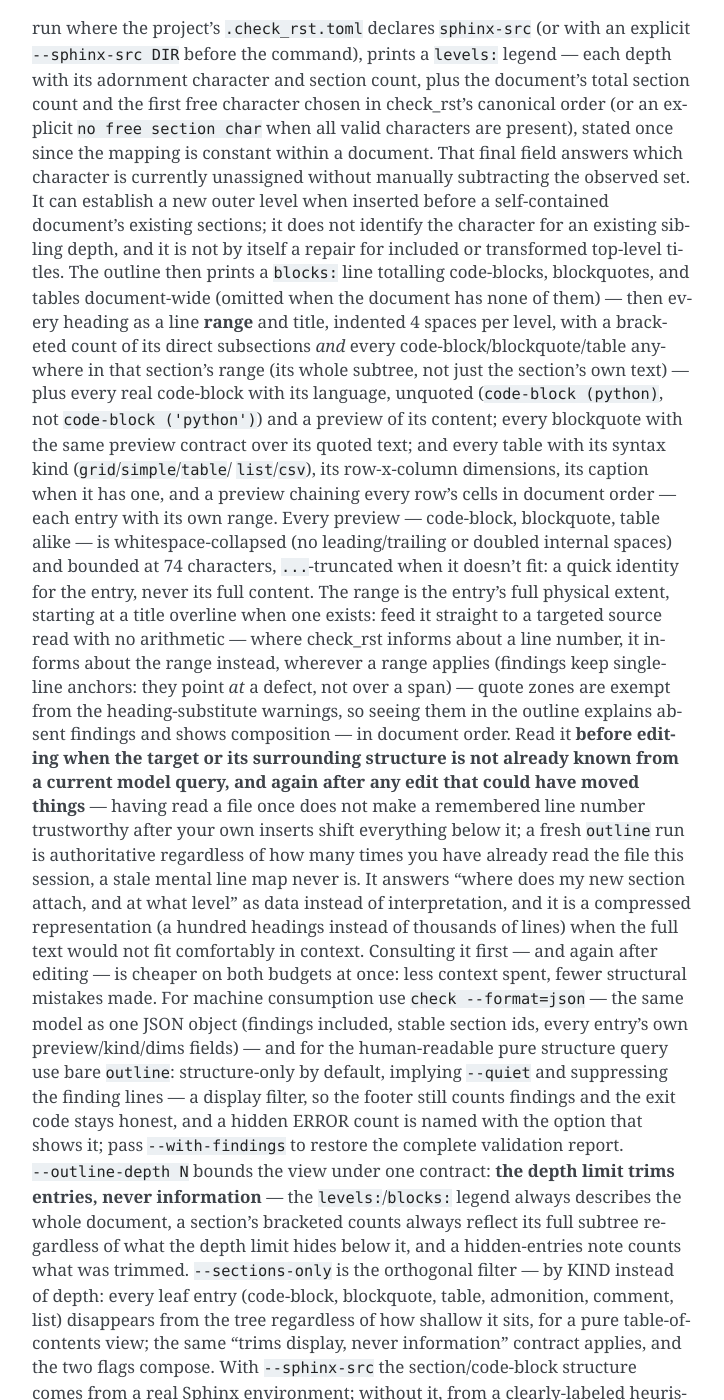
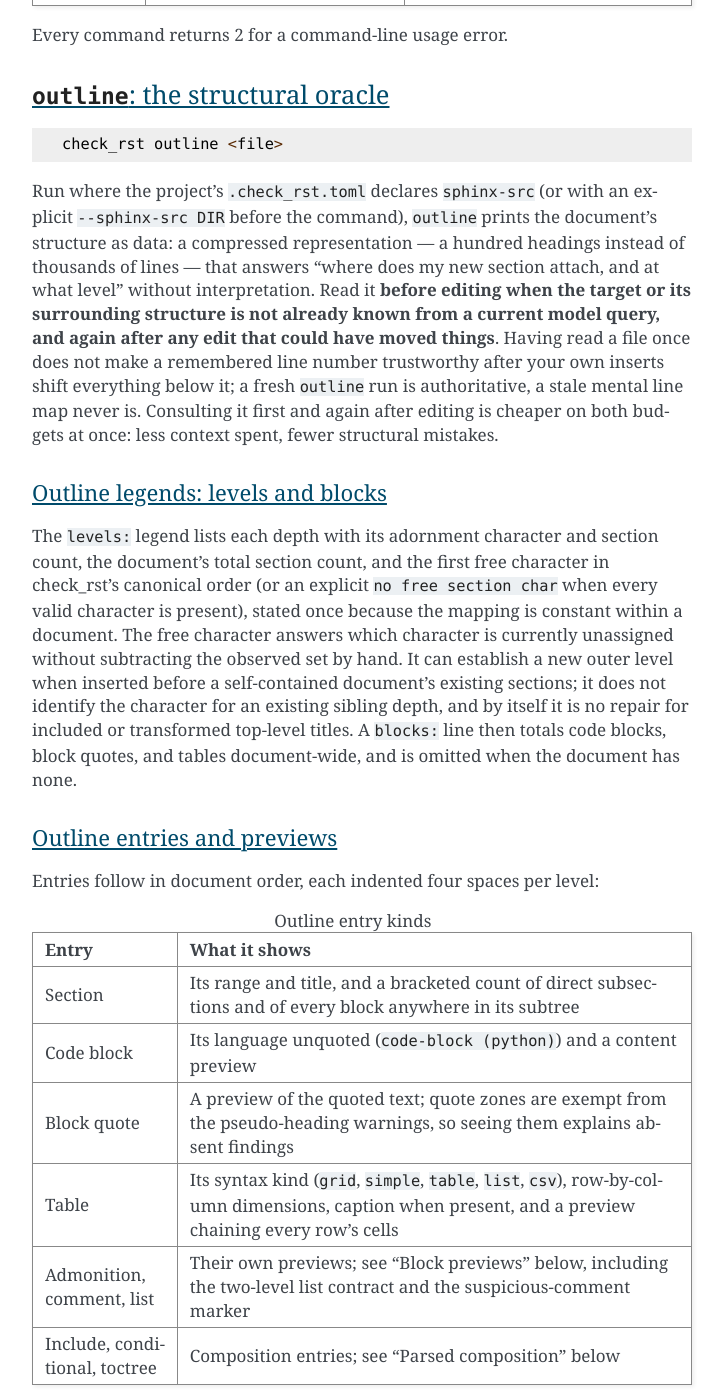
Before and after one commit to dememax/check_rst, a Sphinx documentation site: the page built from docs/guide.rst, in a window 1280 px wide and 1400 px high, scrolled down 25372 px. Shown: the whole window, without its empty margins (388-1112 px from the left). Built offline with Sphinx 7.4.7, drawn with Linux system fonts in a browser that asks for light colours; some of the changed text lies outside the part shown.

Commit message:
docs(guide): split the outline oracle into retrievable sections
Plan step 4.4: "outline: the structural oracle" was a 79-line section whose body was essentially one 71-line paragraph. By the project's own cold-reader standard, legends, entry kinds, ranges, filters, output modes, and verified-versus-heuristic sources are concepts a reader retrieves independently.

The section now opens with what `outline` is and when to run it — before editing when structure is unknown, and again after any edit that could move things. Six subsections follow:
- "Outline legends: levels and blocks";
- "Outline entries and previews", with an entry-kind table and the shared 74-character preview contract;
- "Outline ranges";
- "Outline filters: depth and kind", with the "trims display, never information" contract;
- "Outline output modes and status", covering structure-only by default, the hidden-ERROR hint, `--with-findings`, `check --format=json`, and a pointer to the reader exit-status table;
- "Outline sources: verified and heuristic".
The content is preserved; the table points at "Block previews" and "Parsed composition" for the remaining entry kinds instead of repeating them.

Validation: `outline --sections-only docs/guide.rst` shows the six subsections under the oracle section. The three-step RST loop on guide.rst reports 0 errors and 0 warnings.

Co-Authored-By: Claude Opus 5.5 <noreply@anthropic.com>

```diff
--- a/docs/guide.rst
+++ b/docs/guide.rst
@@ -1124,79 +1124,116 @@ Every command returns 2 for a command-line usage error.
 
     check_rst outline <file>
 
-run where the project's ``.check_rst.toml`` declares ``sphinx-src`` (or with an
-explicit ``--sphinx-src DIR`` before the command), prints a ``levels:`` legend — each depth with its adornment character
-and section count, plus the document's total section count and the first
-free character chosen in check_rst's canonical order (or an explicit
-``no free section char`` when all valid characters are present), stated
-once since the mapping is constant within a document.  That final field
-answers which character is currently unassigned without manually subtracting
-the observed set.  It can establish a new outer level when inserted before a
-self-contained document's existing sections; it does not identify the
-character for an existing sibling depth, and it is not by itself a repair for
-included or transformed top-level titles.  The outline then prints a
-``blocks:`` line totalling code-blocks, blockquotes, and tables
-document-wide (omitted when the document has none of them) — then
-every heading as a line **range** and title, indented 4 spaces per
-level, with a bracketed count of its direct subsections *and* every
-code-block/blockquote/table anywhere in that section's range (its whole
-subtree, not just the section's own text) — plus every real code-block
-with its language, unquoted (``code-block (python)``, not
-``code-block ('python')``) and a preview of its content; every
-blockquote with the same preview contract over its quoted text; and
-every table with its syntax kind (``grid``/``simple``/``table``/
-``list``/``csv``), its row-x-column dimensions, its caption when it has
-one, and a preview chaining every row's cells in document order — each
-entry with its own range.  Every preview — code-block, blockquote,
-table alike — is whitespace-collapsed (no leading/trailing or doubled
-internal spaces) and bounded at 74 characters, ``...``-truncated when
-it doesn't fit: a quick identity for the entry, never its full content.
-The range is the entry's full physical extent, starting at a title overline
-when one exists: feed it straight to a targeted source read with no
-arithmetic — where check_rst
-informs about a line number, it informs about the range instead,
-wherever a range applies (findings keep single-line anchors: they
-point *at* a defect, not over a span) — quote zones are exempt
-from the heading-substitute warnings, so seeing them in the outline
-explains absent findings and shows composition — in document order.
-Read it **before editing when the target or its surrounding structure is not
-already known from a current model query, and again after any edit that could
-have moved things** — having read a file once does not make a remembered line
-number trustworthy after your own inserts shift everything below it; a fresh
-``outline`` run is authoritative regardless of how many times you
-have already read the file this session, a stale mental line map never
-is.  It answers "where does my new section attach, and at what level"
-as data instead of interpretation, and it is a compressed
-representation (a hundred headings instead of thousands of lines) when
-the full text would not fit comfortably in context.  Consulting it
-first — and again after editing — is cheaper on both budgets at once:
-less context spent, fewer structural mistakes made.  For machine
-consumption use ``check --format=json`` — the same model as one JSON
-object (findings included, stable section ids, every entry's own
-preview/kind/dims fields) — and for the human-readable pure structure
-query use bare ``outline``: structure-only by default, implying
-``--quiet`` and suppressing the finding lines — a display filter, so
-the footer still counts findings and the exit code stays honest, and a hidden
-ERROR count is named with the option that shows it; pass ``--with-findings``
-to restore the complete validation report.
-``--outline-depth N`` bounds the view under
-one contract: **the depth limit trims entries, never information** —
-the ``levels:``/``blocks:`` legend always describes the whole document,
-a section's bracketed counts always reflect its full subtree regardless
-of what the depth limit hides below it, and a hidden-entries note
-counts what was trimmed.  ``--sections-only`` is the orthogonal filter
-— by KIND instead of depth: every leaf entry (code-block, blockquote,
-table, admonition, comment, list) disappears from the tree regardless
-of how shallow it sits, for a pure table-of-contents view; the same
+Run where the project's ``.check_rst.toml`` declares ``sphinx-src`` (or with an
+explicit ``--sphinx-src DIR`` before the command), ``outline`` prints the
+document's structure as data: a compressed representation — a hundred headings
+instead of thousands of lines — that answers "where does my new section attach,
+and at what level" without interpretation.  Read it **before editing when the
+target or its surrounding structure is not already known from a current model
+query, and again after any edit that could have moved things**.  Having read a
+file once does not make a remembered line number trustworthy after your own
+inserts shift everything below it; a fresh ``outline`` run is authoritative, a
+stale mental line map never is.  Consulting it first and again after editing is
+cheaper on both budgets at once: less context spent, fewer structural mistakes.
+
+------------------------------------
+Outline legends: levels and blocks
+------------------------------------
+
+The ``levels:`` legend lists each depth with its adornment character and
+section count, the document's total section count, and the first free
+character in check_rst's canonical order (or an explicit ``no free section
+char`` when every valid character is present), stated once because the mapping
+is constant within a document.  The free character answers which character is
+currently unassigned without subtracting the observed set by hand.  It can
+establish a new outer level when inserted before a self-contained document's
+existing sections; it does not identify the character for an existing sibling
+depth, and by itself it is no repair for included or transformed top-level
+titles.  A ``blocks:`` line then totals code blocks, block quotes, and tables
+document-wide, and is omitted when the document has none.
+
+------------------------------
+Outline entries and previews
+------------------------------
+
+Entries follow in document order, each indented four spaces per level:
+
+.. list-table:: Outline entry kinds
+   :header-rows: 1
+   :widths: 22 78
+
+   * - Entry
+     - What it shows
+   * - Section
+     - Its range and title, and a bracketed count of direct subsections and of
+       every block anywhere in its subtree
+   * - Code block
+     - Its language unquoted (``code-block (python)``) and a content preview
+   * - Block quote
+     - A preview of the quoted text; quote zones are exempt from the
+       pseudo-heading warnings, so seeing them explains absent findings
+   * - Table
+     - Its syntax kind (``grid``, ``simple``, ``table``, ``list``, ``csv``),
+       row-by-column dimensions, caption when present, and a preview chaining
+       every row's cells
+   * - Admonition, comment, list
+     - Their own previews; see "Block previews" below, including the
+       two-level list contract and the suspicious-comment marker
+   * - Include, conditional, toctree
+     - Composition entries; see "Parsed composition" below
+
+Every preview is whitespace-collapsed and bounded at 74 characters,
+``...``-truncated when it does not fit: a quick identity for the entry, never
+its full content.
+
+----------------
+Outline ranges
+----------------
+
+Each entry reports its full physical extent, starting at a title overline when
+one exists, so the range feeds a targeted source read with no arithmetic.
+Wherever check_rst informs about a line number it reports the range instead,
+wherever a range applies; findings keep single-line anchors because they point
+*at* a defect, not over a span.
+
+---------------------------------
+Outline filters: depth and kind
+---------------------------------
+
+``--outline-depth N`` bounds the view under one contract: **the depth limit
+trims entries, never information**.  The ``levels:``/``blocks:`` legend always
+describes the whole document, a section's bracketed counts always reflect its
+full subtree, and a hidden-entries note counts what was trimmed.
+``--sections-only`` is the orthogonal filter by kind instead of depth: every
+leaf entry — code block, block quote, table, admonition, comment, list —
+disappears regardless of depth, for a pure table-of-contents view.  The same
 "trims display, never information" contract applies, and the two flags
-compose.  With ``--sphinx-src`` the section/code-block
-structure comes from a real Sphinx environment; without it, from a
-clearly-labeled heuristic — trust the label.  Tables are the one entry
-kind exempt from that split: a real Sphinx build adds no trace of which
-RST syntax produced a table (confirmed directly — a grid table, a
-simple table, and the table/list-table/csv-table directives all produce
-the identical doctree shape), so ``kind`` always comes from the raw
-source text, verified mode or not.
+compose.
+
+---------------------------------
+Outline output modes and status
+---------------------------------
+
+Bare ``outline`` is structure-only: it implies ``--quiet`` and suppresses
+finding lines as a display filter, so the footer still counts findings, the
+exit status stays honest, and a hidden ERROR count is named with the option
+that shows it.  ``--with-findings`` restores the complete validation report.
+For machine consumption use ``check --format=json``: the same model as one JSON
+object, with findings, stable section ids, and every entry's preview, kind, and
+dimension fields.  The exit-status contract is summarized under "What a reader
+command's exit status answers" above.
+
+-----------------------------------------
+Outline sources: verified and heuristic
+-----------------------------------------
+
+With ``--sphinx-src`` the section and code-block structure comes from a real
+Sphinx environment; without it, from a clearly labeled heuristic — trust the
+label.  Tables are the one kind exempt from that split: a Sphinx build keeps no
+trace of which RST syntax produced a table (a grid table, a simple table, and
+the table, list-table, and csv-table directives all produce the identical
+doctree shape), so ``kind`` always comes from the raw source text, verified
+mode or not.
 
 =======================================================
 Parsed composition: includes, origins, and conditions
```
